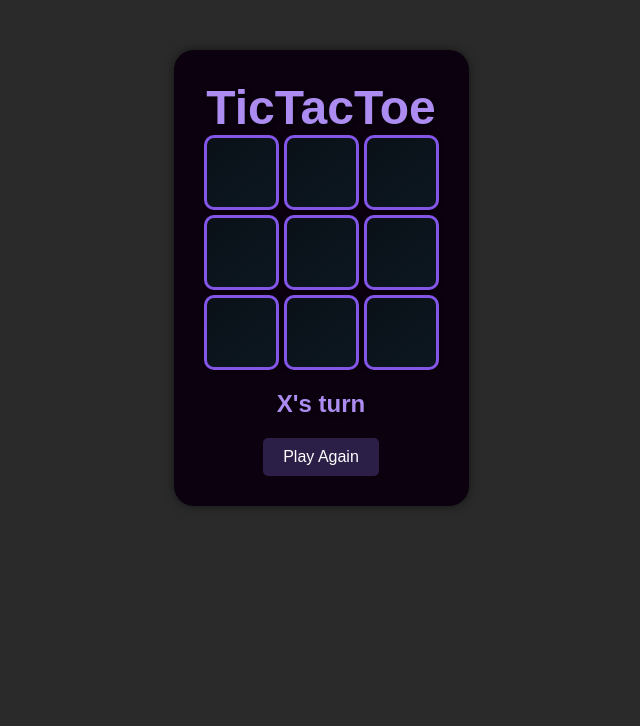
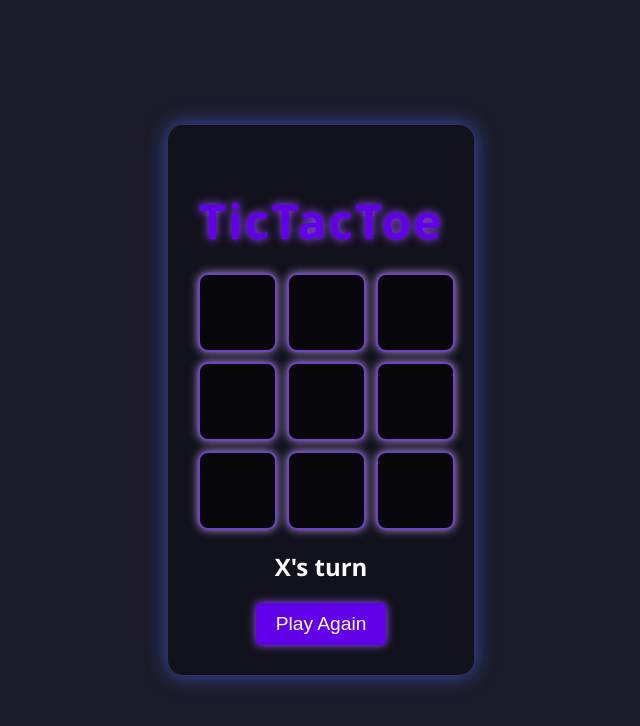
Before and after one commit to iydia/tic-tac-toe, a plain HTML site: page index.html in a window 1280 px wide. Shown: the whole page, without its empty margins (319-959 px from the left). Drawn offline with nearby package versions, Linux system fonts and the light colour scheme; files that its build step writes are made by us from their sources.

Commit message:
added style

```diff
--- a/index.html
+++ b/index.html
@@ -8,7 +8,7 @@
 </head>
 <body>
     <div id="game">
-        <h1>TicTacToe</h1>
+        <h1 id="title">TicTacToe</h1>
         <div id="gridContainer">
             <div i="0" class="grid"></div>
             <div i="1" class="grid"></div>
--- /dev/null
+++ b/style.scss
@@ -0,0 +1,94 @@
+$bg-color: #1c1c2b; // Dark background
+$border-color: #6f42c1; // Light border with a neon purple
+$text-color: #d1c4e9; // Light indigo for text
+$highlight: #3f51b5; // Neon blueish highlight
+$accent: #6200ea; // Purple accent color for transitions
+
+body {
+  background-color: $bg-color;
+  color: $text-color;
+  font-family: 'Segoe UI', Tahoma, Geneva, Verdana, sans-serif;
+  display: flex;
+  justify-content: center;
+  align-items: center;
+  height: 100vh;
+  margin: 0;
+}
+
+#game {
+  text-align: center;
+  background-color: darken($bg-color, 5%);
+  padding: 30px;
+  border-radius: 15px;
+  box-shadow: 0px 0px 20px $highlight;
+}
+
+#title {
+  font-size: 3em;
+  color: $accent;
+  text-shadow: 0px 0px 10px lighten($accent, 20%);
+  margin-bottom: 10px;
+  letter-spacing: 2px;
+}
+
+#comments {
+  font-size: 1.5em;
+  margin-bottom: 20px;
+  color: lighten($text-color, 15%);
+}
+
+#gridContainer {
+  display: grid;
+  grid-template-columns: repeat(3, auto);
+  gap: 10px;
+  width: 245px;
+  margin: 20px auto;
+}
+
+.grid {
+  width: 75px;
+  height: 75px;
+  background-color: darken($bg-color, 10%);
+  border: 2px solid $border-color;
+  box-shadow: 0 0 10px lighten($border-color, 20%);
+  line-height: 75px;
+  font-size: 50px;
+  cursor: pointer;
+  text-align: center;
+  transition: all 0.3s ease-in-out;
+  border-radius: 10px;
+  color: $highlight;
+
+  &:hover {
+    background-color: lighten($bg-color, 5%);
+    border-color: $highlight;
+    box-shadow: 0 0 20px $highlight;
+  }
+
+  &:active {
+    background-color: $highlight;
+    color: $bg-color;
+    box-shadow: 0 0 15px lighten($highlight, 20%);
+  }
+}
+
+#playAgainBtn {
+  background-color: $accent;
+  color: #fff;
+  border: none;
+  padding: 10px 20px;
+  border-radius: 5px;
+  cursor: pointer;
+  font-size: 1.2em;
+  box-shadow: 0px 0px 10px lighten($accent, 20%);
+  transition: background-color 0.3s ease-in-out;
+
+  &:hover {
+    background-color: lighten($accent, 10%);
+    box-shadow: 0px 0px 20px lighten($accent, 25%);
+  }
+
+  &:active {
+    background-color: darken($accent, 10%);
+  }
+}
```
